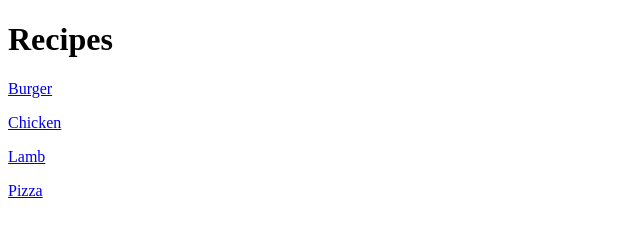
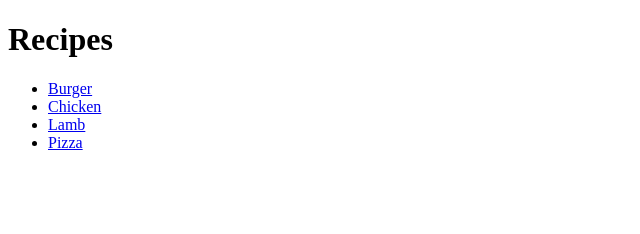
Before and after one commit to wrainf/RecipeWebsite, a plain HTML site: page index.html in a window 1280 px wide. Shown: the whole page, without its empty margins (0-640 px from the left). Drawn offline with Linux system fonts and the light colour scheme.

Commit message:
Put hyperlinks into an unordered list

```diff
--- a/index.html
+++ b/index.html
@@ -9,12 +9,24 @@
 <body>
 
     <h1>Recipes</h1>
-    <a href="recipes/burger.html">Burger</a>
-    <p></p>
-    <a href="recipes/chicken.html">Chicken</a>
-    <p></p>
-    <a href="recipes/lamb.html">Lamb</a>
-    <p></p>
-    <a href="recipes/pizza.html">Pizza</a>
+    <ul>
+        <li>
+            <a href="recipes/burger.html">Burger</a>
+        </li>
+
+
+        <li>
+            <a href="recipes/chicken.html">Chicken</a>
+        </li>
+
+        <li>
+            <a href="recipes/lamb.html">Lamb</a>
+        </li>
+
+        <li>
+            <a href="recipes/pizza.html">Pizza</a>
+        </li>
+    </ul>
+
 </body>
 </html>
```
